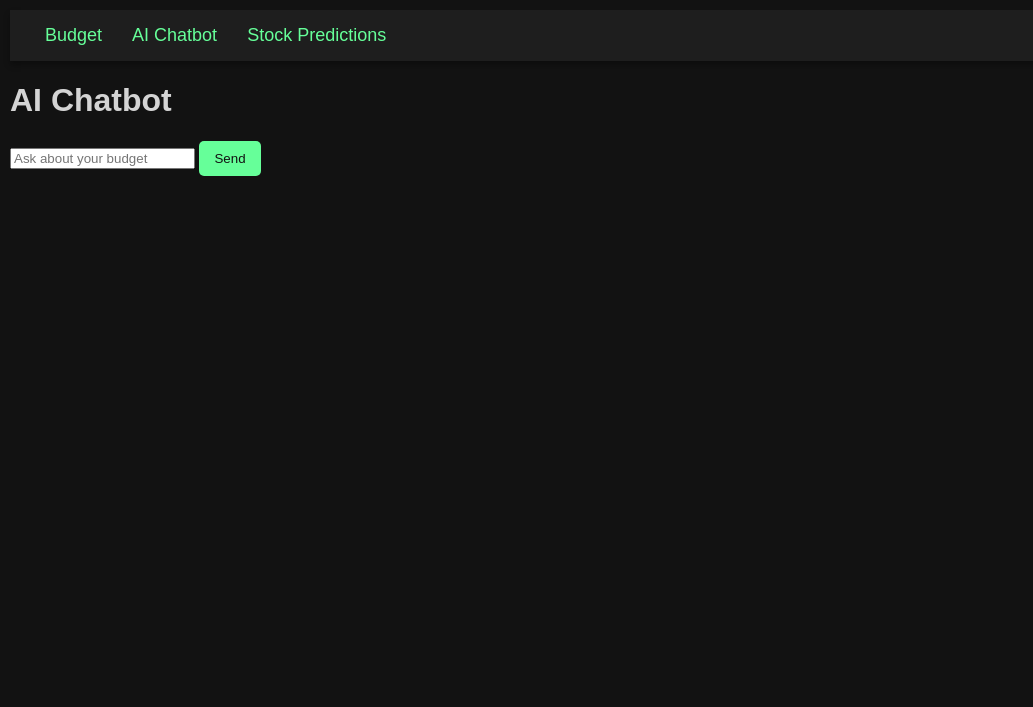
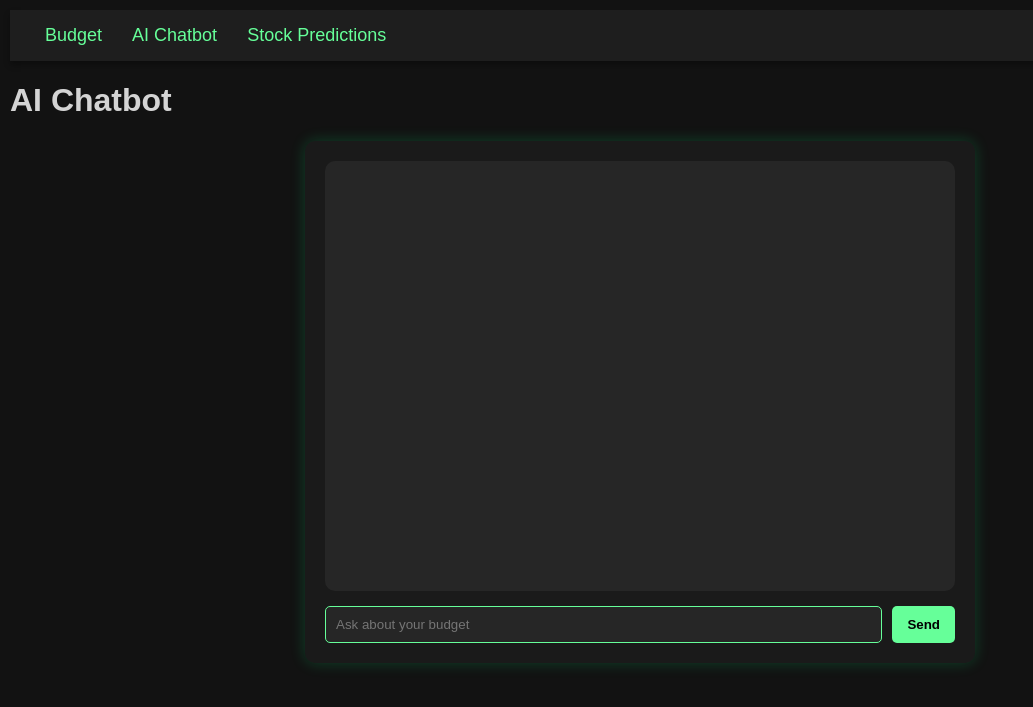
Before and after one commit to vidx0/Vinance-AI, a Flask app: page /chatbot in a window 1280 px wide. Shown: the top 707 px of the page, without its empty margins (0-1033 px from the left). Run offline with Flask 3, Linux system fonts and the light colour scheme; the visitor is signed in with stand-in values (Sample User, id 1).

Commit message:
chatbot redesing + basic functionality w/o AI

```diff
--- a/routes.py
+++ b/routes.py
@@ -1,4 +1,4 @@
-from flask import render_template, redirect, url_for, request, flash
+from flask import jsonify, render_template, redirect, session, url_for, request, flash
 from flask_login import login_user, logout_user, login_required, current_user
 from app import app, db, bcrypt, login_manager
 from models import User, Transaction
@@ -177,3 +177,23 @@ def add_expense():
        flash("Error adding expense", "danger")
 
    return redirect(url_for("home"))
+
+@app.route('/chatbot/respond', methods=['POST'])
+def chatbot_respond():
+    user_message = request.json.get("message", "")
+
+    # Retrieve conversation history from session
+    if 'chat_history' not in session:
+        session['chat_history'] = []
+
+    session['chat_history'].append({"user": user_message})
+
+    # Placeholder AI logic
+    if "budget" in user_message.lower():
+        bot_response = "It looks like you're asking about your budget. What specific details do you need?"
+    else:
+        bot_response = "I'm here to help with budgeting! Try asking about your savings or expenses."
+
+    session['chat_history'].append({"bot": bot_response})
+
+    return jsonify({"response": bot_response, "history": session['chat_history']})
--- a/static/styles.css
+++ b/static/styles.css
@@ -118,3 +118,78 @@ button:hover {
     background-color: #33cc66;
     color: #121212;
 }
+
+/* Chatbot Container */
+#chatbot-container {
+    width: 50%;
+    margin: auto;
+    background: #1a1a1a;
+    border-radius: 10px;
+    padding: 20px;
+    box-shadow: 0px 0px 15px rgba(0, 255, 128, 0.2);
+}
+
+/* Chatbox */
+#chatbox {
+    height: 400px;
+    overflow-y: auto;
+    padding: 15px;
+    background: #262626;
+    border-radius: 10px;
+    color: #ffffff;
+    font-family: Arial, sans-serif;
+    display: flex;
+    flex-direction: column;
+}
+
+/* Messages */
+.user-message, .bot-message {
+    padding: 10px 15px;
+    border-radius: 15px;
+    margin: 5px;
+    max-width: 70%;
+    word-wrap: break-word;
+    display: inline-block;
+}
+
+.user-message {
+    align-self: flex-end;
+    background: #66ff99;
+    color: #000;
+}
+
+.bot-message {
+    align-self: flex-start;
+    background: #333;
+    color: #66ff99;
+}
+
+/* Input Area */
+#input-area {
+    display: flex;
+    margin-top: 15px;
+}
+
+#user-input {
+    flex: 1;
+    padding: 10px;
+    border: 1px solid #66ff99;
+    border-radius: 5px;
+    background: #262626;
+    color: white;
+}
+
+button {
+    background: #66ff99;
+    border: none;
+    color: black;
+    padding: 10px 15px;
+    margin-left: 10px;
+    border-radius: 5px;
+    cursor: pointer;
+    font-weight: bold;
+}
+
+button:hover {
+    background: #55cc88;
+}
--- a/templates/chatbot.html
+++ b/templates/chatbot.html
@@ -3,7 +3,30 @@ content %}
 <h1>AI Chatbot</h1>
 <div id="chatbot-container">
 	<div id="chatbox"></div>
-	<input type="text" id="user-input" placeholder="Ask about your budget" />
-	<button onclick="sendMessage()">Send</button>
+	<div id="input-area">
+		<input type="text" id="user-input" placeholder="Ask about your budget" />
+		<button onclick="sendMessage()">Send</button>
+	</div>
 </div>
+<script>
+	function sendMessage() {
+		let userInput = document.getElementById("user-input").value;
+		if (!userInput.trim()) return;
+
+		let chatbox = document.getElementById("chatbox");
+		chatbox.innerHTML += `<div class='user-message'>${userInput}</div>`;
+		document.getElementById("user-input").value = "";
+
+		fetch("/chatbot/respond", {
+			method: "POST",
+			headers: { "Content-Type": "application/json" },
+			body: JSON.stringify({ message: userInput }),
+		})
+			.then((response) => response.json())
+			.then((data) => {
+				chatbox.innerHTML += `<div class='bot-message'>${data.response}</div>`;
+				chatbox.scrollTop = chatbox.scrollHeight;
+			});
+	}
+</script>
 {% endblock %}
```
Also changed, not shown: models.py (line endings or trailing spaces).
